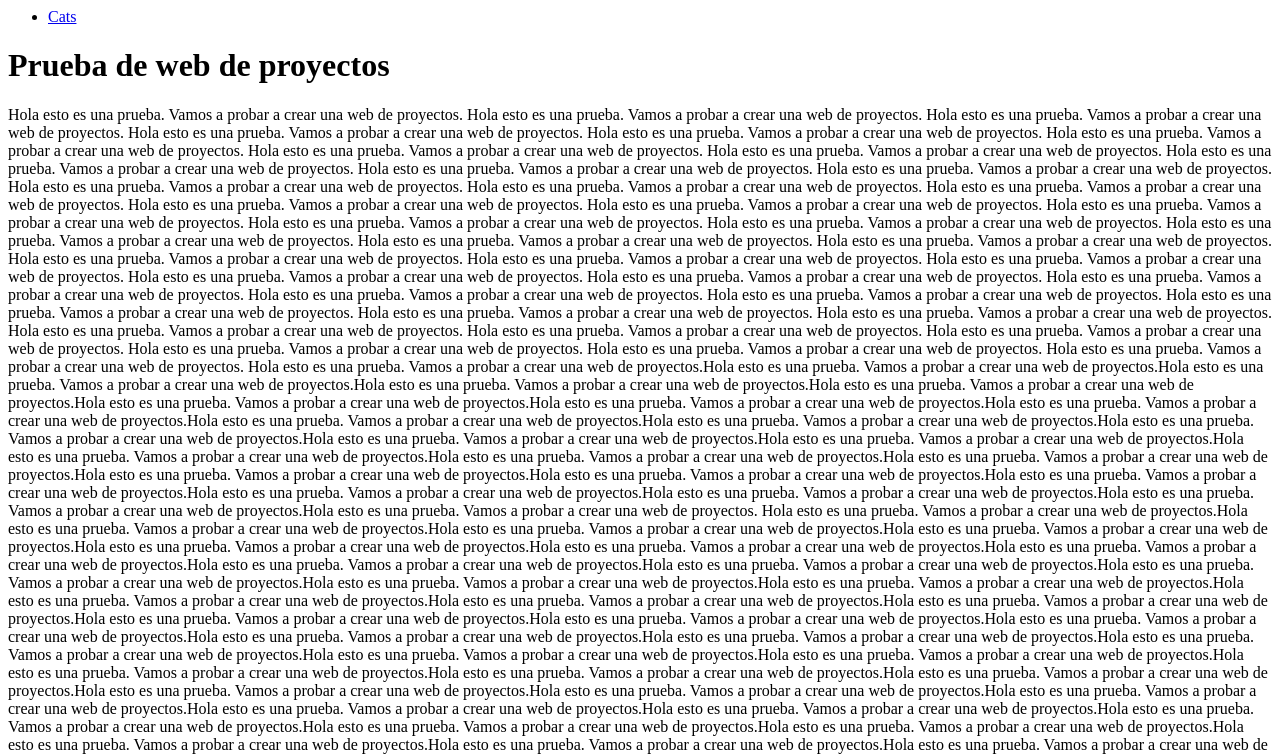
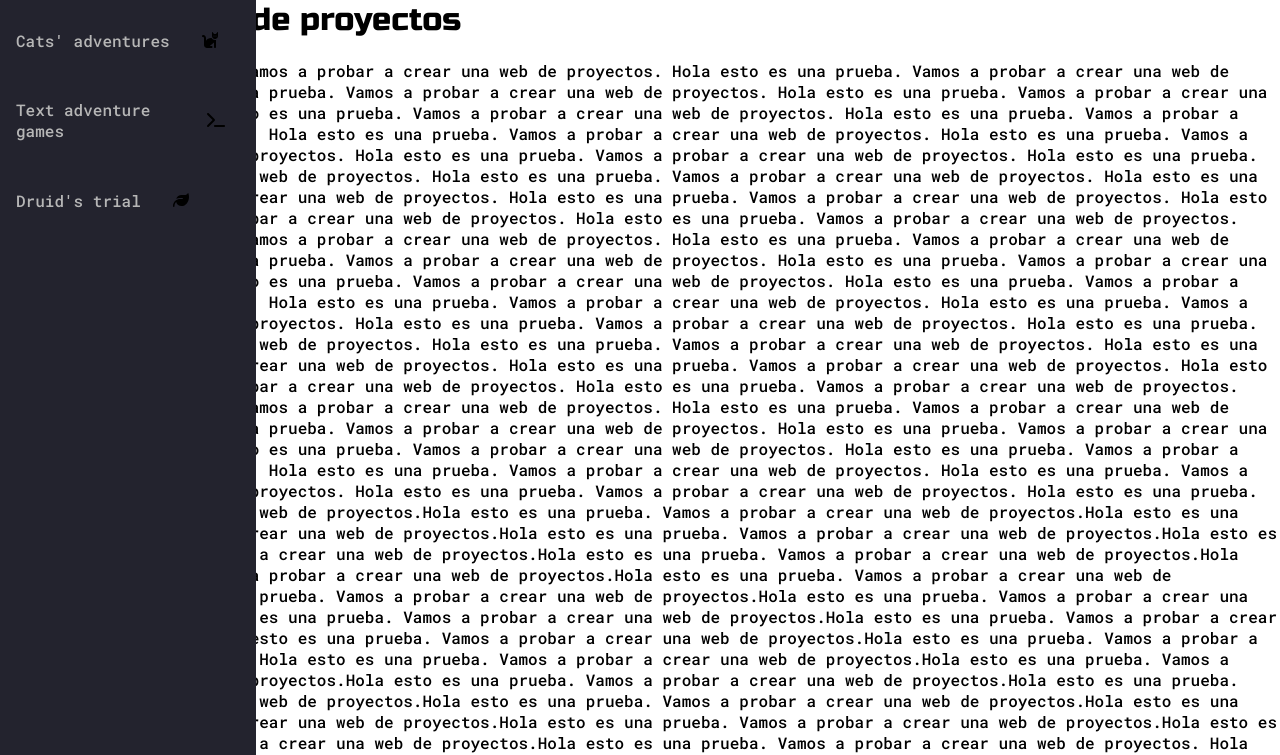
Before and after one commit to catgirlchris/my_projects_website, a plain HTML site: page index.html in a window 1280 px wide. Shown: the top 755 px of the page. Drawn offline with Linux system fonts and the light colour scheme.

Commit message:
first draft of navbar

```diff
--- a/nav-bar.html
+++ b/index.html
@@ -1,5 +1,7 @@
 <head>
-    <link rel="nav-bar-style.css">
+    <link rel="stylesheet" href="style.css">
+    <link rel="preconnect" href="https://fonts.googleapis.com">
+    <link rel="preconnect" href="https://fonts.gstatic.com" crossorigin>
     <link href="https://fonts.googleapis.com/css2?family=Roboto+Mono:wght@500&family=Russo+One&display=swap" rel="stylesheet">
 
 </head>
@@ -10,9 +12,22 @@
         <ul class="navbar-nav">
             <li class="nav-item">
                 <a href="#" class="nav-link">
+                    <span class="link-text">Cats' adventures</span>
+                    <svg xmlns="http://www.w3.org/2000/svg" height="1em" viewBox="0 0 576 512"><!--! Font Awesome Free 6.4.0 by @fontawesome - https://fontawesome.com License - https://fontawesome.com/license (Commercial License) Copyright 2023 Fonticons, Inc. --><path d="M320 192h17.1c22.1 38.3 63.5 64 110.9 64c11 0 21.8-1.4 32-4v4 32V480c0 17.7-14.3 32-32 32s-32-14.3-32-32V339.2L280 448h56c17.7 0 32 14.3 32 32s-14.3 32-32 32H192c-53 0-96-43-96-96V192.5c0-16.1-12-29.8-28-31.8l-7.9-1c-17.5-2.2-30-18.2-27.8-35.7s18.2-30 35.7-27.8l7.9 1c48 6 84.1 46.8 84.1 95.3v85.3c34.4-51.7 93.2-85.8 160-85.8zm160 26.5v0c-10 3.5-20.8 5.5-32 5.5c-28.4 0-54-12.4-71.6-32h0c-3.7-4.1-7-8.5-9.9-13.2C357.3 164 352 146.6 352 128v0V32 12 10.7C352 4.8 356.7 .1 362.6 0h.2c3.3 0 6.4 1.6 8.4 4.2l0 .1L384 21.3l27.2 36.3L416 64h64l4.8-6.4L512 21.3 524.8 4.3l0-.1c2-2.6 5.1-4.2 8.4-4.2h.2C539.3 .1 544 4.8 544 10.7V12 32v96c0 17.3-4.6 33.6-12.6 47.6c-11.3 19.8-29.6 35.2-51.4 42.9zM432 128a16 16 0 1 0 -32 0 16 16 0 1 0 32 0zm48 16a16 16 0 1 0 0-32 16 16 0 1 0 0 32z"/></svg>
+                </a>
+            </li>
 
-                    <span class="link-text">Cats</span>
-                    <i class="fa-solid fa-cat-space"></i>
+            <li class="nav-item">
+                <a href="#" class="nav-link">
+                    <span class="link-text">Text adventure games</span>
+                    <svg xmlns="http://www.w3.org/2000/svg" height="1em" viewBox="0 0 576 512"><!--! Font Awesome Free 6.4.0 by @fontawesome - https://fontawesome.com License - https://fontawesome.com/license (Commercial License) Copyright 2023 Fonticons, Inc. --><path d="M9.4 86.6C-3.1 74.1-3.1 53.9 9.4 41.4s32.8-12.5 45.3 0l192 192c12.5 12.5 12.5 32.8 0 45.3l-192 192c-12.5 12.5-32.8 12.5-45.3 0s-12.5-32.8 0-45.3L178.7 256 9.4 86.6zM256 416H544c17.7 0 32 14.3 32 32s-14.3 32-32 32H256c-17.7 0-32-14.3-32-32s14.3-32 32-32z"/></svg>
+                </a>
+            </li>
+
+            <li class="nav-item">
+                <a href="#" class="nav-link">
+                    <span class="link-text">Druid's trial</span>
+                    <svg xmlns="http://www.w3.org/2000/svg" height="1em" viewBox="0 0 512 512"><!--! Font Awesome Free 6.4.0 by @fontawesome - https://fontawesome.com License - https://fontawesome.com/license (Commercial License) Copyright 2023 Fonticons, Inc. --><path d="M272 96c-78.6 0-145.1 51.5-167.7 122.5c33.6-17 71.5-26.5 111.7-26.5h88c8.8 0 16 7.2 16 16s-7.2 16-16 16H288 216s0 0 0 0c-16.6 0-32.7 1.9-48.2 5.4c-25.9 5.9-50 16.4-71.4 30.7c0 0 0 0 0 0C38.3 298.8 0 364.9 0 440v16c0 13.3 10.7 24 24 24s24-10.7 24-24V440c0-48.7 20.7-92.5 53.8-123.2C121.6 392.3 190.3 448 272 448l1 0c132.1-.7 239-130.9 239-291.4c0-42.6-7.5-83.1-21.1-119.6c-2.6-6.9-12.7-6.6-16.2-.1C455.9 72.1 418.7 96 376 96L272 96z"/></svg>
                 </a>
             </li>
         </ul>
--- a/nav-bar-style.css
+++ /dev/null
@@ -1,42 +0,0 @@
-:root {
-    font-size: 16px;
-    font-family: 'Russo One';
-    --text-primary: #b6b6b6;
-    --text-secondary: #ececec;
-    --bg-primary: #23232e;
-    --bg-secondary: #141418;
-}
-
-body {
-    color: black;
-    background-color: white;
-    margin: 0;
-    padding: 0;
-
-}
-
-body::-webkit-scrollbar {
-    width: 0.25rem;
-    background-color: #F5F5F5;
-}
-
-body::-webkit-scrollbar-track {
-    background: #1e1e24;
-}
-
-body::-webkit-scrollbar-thumb {
-    background: #6649b8;
-    border-radius: 20px;
-}
-
-main {
-    margin-left: 5rem;
-    padding: 1rem;
-}
-
-.navbar {
-    width: 5rem;
-    height: 100vh;
-    position: fixed;
-    background-color: var(--bg-primary);
-}
--- /dev/null
+++ b/style.css
@@ -0,0 +1,108 @@
+:root {
+    font-size: 16px;
+    --text-primary: #b6b6b6;
+    --text-secondary: #ececec;
+    --bg-primary: #23232e;
+    --bg-secondary: #141418;
+}
+
+h1, h2, h3, h4, h5, h6, strong {
+    color: var(--mainText);
+    font-family: 'Russo One', sans-serif;
+    font-weight: 500;
+  }
+
+p, span, label, input, textarea {
+    color: var(--secondaryText);
+    font-family: 'Roboto Mono', monospace;
+  }
+
+body {
+    color: black;
+    background-color: white;
+    margin: 0;
+    padding: 0;
+
+}
+
+body::-webkit-scrollbar {
+    width: 0.40rem;
+}
+
+body::-webkit-scrollbar-track {
+    background: #1e1e24;
+}
+
+body::-webkit-scrollbar-thumb {
+    background: #6649b8;
+    border-radius: 20px;
+}
+
+main {
+    margin-left: 5rem;
+    padding: 1rem;
+}
+
+.navbar {
+    width: 10rem;
+    height: 100vh;
+    position: fixed;
+    background-color: var(--bg-primary);
+    transition: width 200ms ease;
+}
+
+.navbar-nav {
+    list-style: none;
+    padding: 0;
+    margin: 0;
+    display: flex;
+    flex-direction: column;
+    align-items: center;
+}
+
+.nav-item {
+    width: 100%;
+}
+
+.nav-item:last-child {
+    margin-top: auto;
+}
+
+.nav-link {
+    display: flex;
+    align-items: center;
+    height: 5rem;
+    color: var(--text-primary);
+    text-decoration: none;
+}
+
+.link-text {
+    display: none;
+    margin-left: 1rem;
+}
+
+.nav-link svg {
+    min-width: 2rem;
+    margin: 0 1.5rem;
+}
+
+.navbar:hover {
+    width: 16rem;
+}
+
+.navbar:hover .link-text {
+    display: block;
+}
+
+.fa-primary {
+    color: #ff7eee
+}
+
+.fa-secondary {
+    color: #df49a6
+}
+
+.fa-primary,
+.fa-secondary {
+    transition: var(--transition-speed);
+}
```
